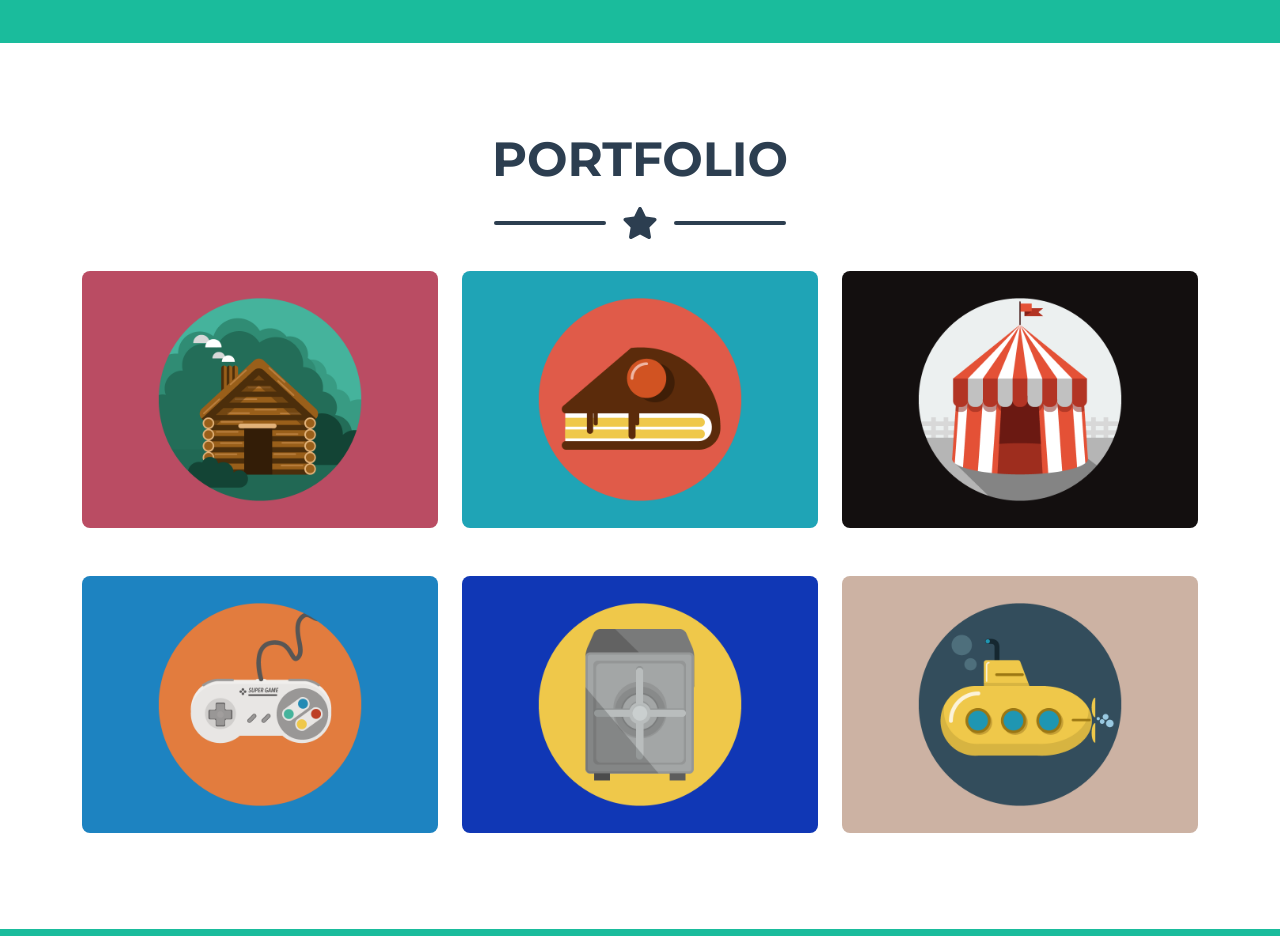
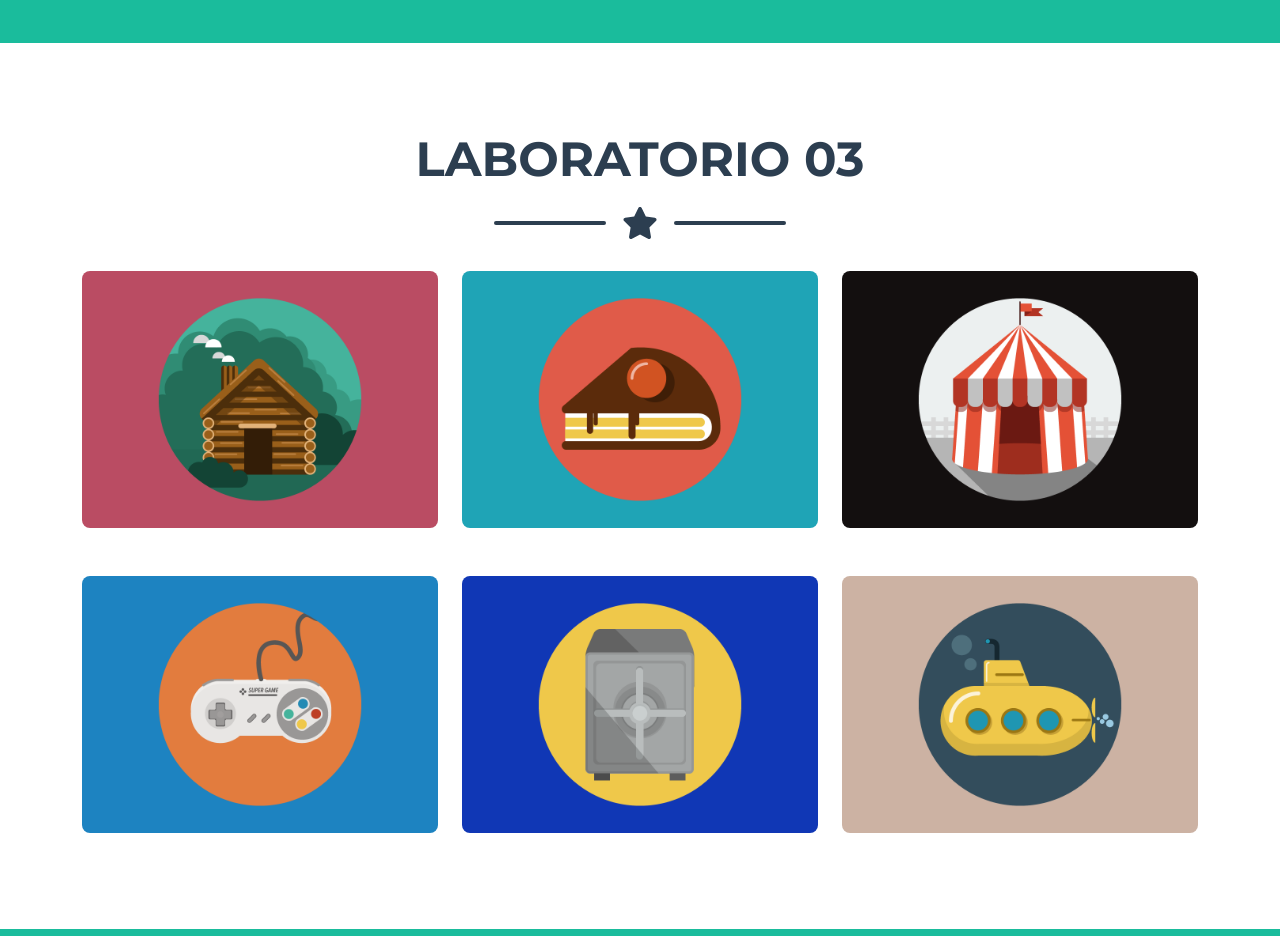
Before and after one commit to fefa-sanchez/cloud-computing-lab, a plain HTML site: page index.html in a window 1280 px wide. Shown: the part 780-1716 px from the top of the page. Drawn offline with nearby package versions, Linux system fonts and the light colour scheme.

Commit message:
Cambios locales

```diff
--- a/index.html
+++ b/index.html
@@ -5,7 +5,7 @@
         <meta name="viewport" content="width=device-width, initial-scale=1, shrink-to-fit=no" />
         <meta name="description" content="" />
         <meta name="author" content="" />
-        <title>Freelancer - Start Bootstrap Theme</title>
+        <title>Lab03 - Mención CLoud Computing</title>
         <!-- Favicon-->
         <link rel="icon" type="image/x-icon" href="assets/favicon.ico" />
         <!-- Font Awesome icons (free version)-->
@@ -56,7 +56,7 @@
         <section class="page-section portfolio" id="portfolio">
             <div class="container">
                 <!-- Portfolio Section Heading-->
-                <h2 class="page-section-heading text-center text-uppercase text-secondary mb-0">Portfolio</h2>
+                <h2 class="page-section-heading text-center text-uppercase text-secondary mb-0">Laboratorio 03</h2>
                 <!-- Icon Divider-->
                 <div class="divider-custom">
                     <div class="divider-custom-line"></div>
```
